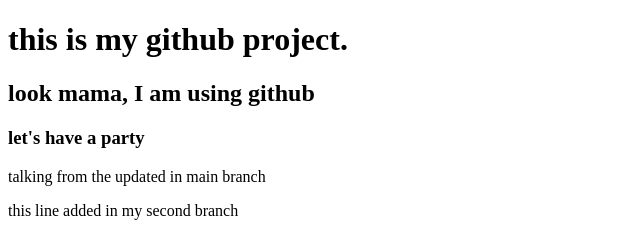
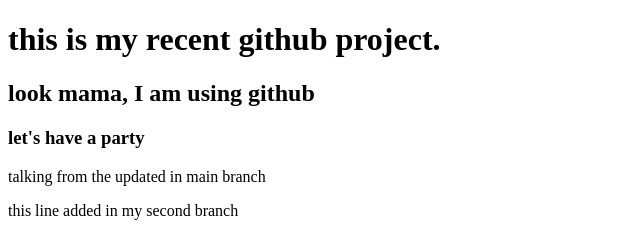
Before and after one commit to Siam-git/my-first-website, a plain HTML site: page index.html in a window 1280 px wide. Shown: the top 233 px of the page, without its empty margins (0-640 px from the left). Drawn offline with Linux system fonts and the light colour scheme.

Commit message:
heading 1 updated

```diff
--- a/index.html
+++ b/index.html
@@ -6,7 +6,7 @@
     <title>upper Documented</title>
 </head>
 <body>
-    <h1>this is my github project.</h1>
+    <h1>this is my recent github project.</h1>
     <h2>look mama, I am using github</h2>
     <h3>let's have a party</h3>
     <p>talking from the updated in main branch</p>
```
